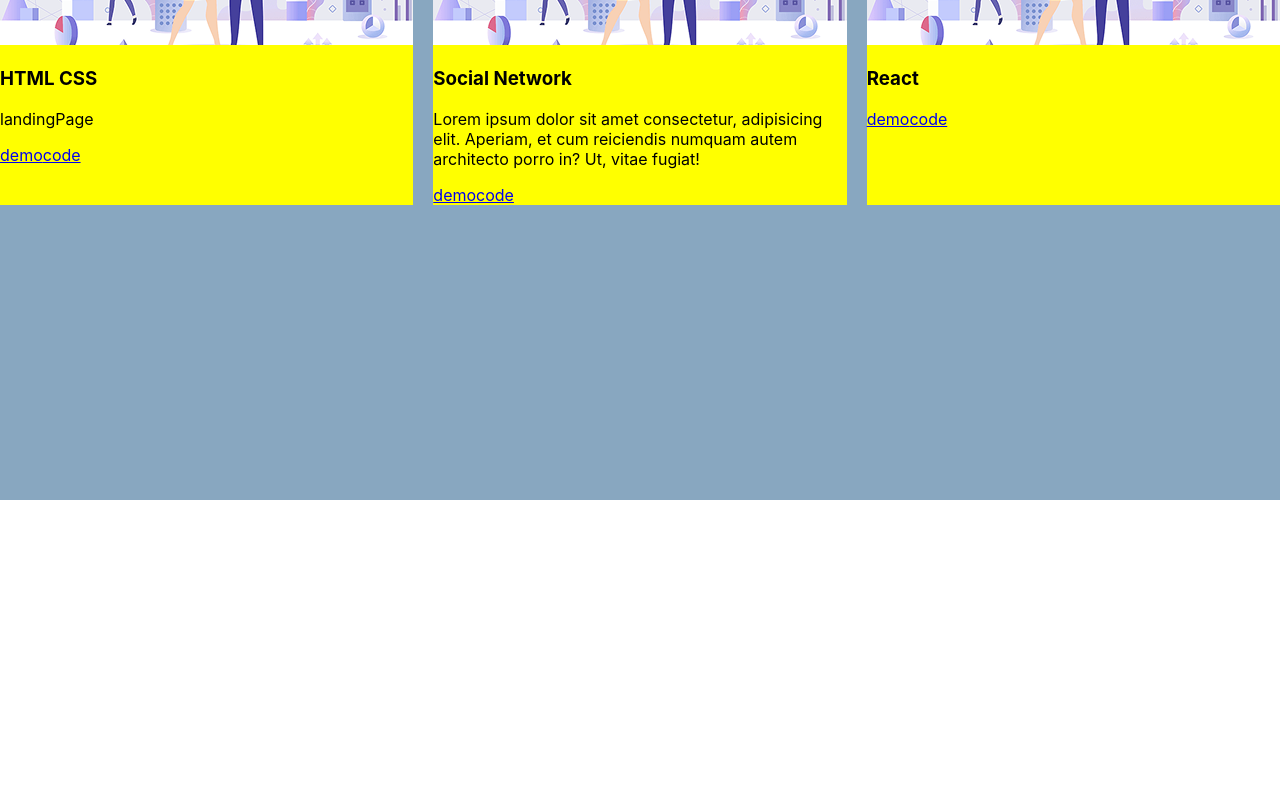
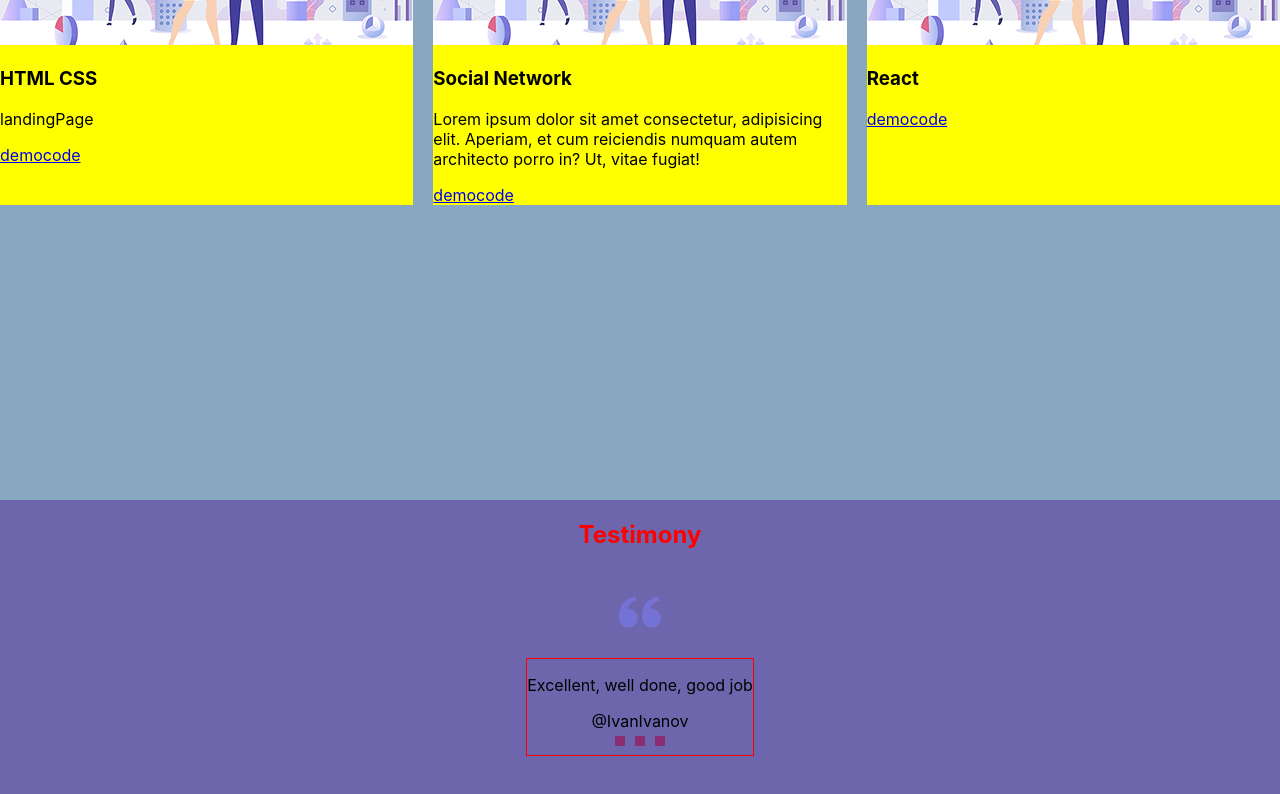
Before and after one commit to BaykovAleksandr/portfolio, a React (Vite) app: page / in a window 1280 px wide. Shown: the part 1198-1992 px from the top of the page. Before the commit the page ends 1698 px from the top, so only its background shows below. Built offline with nearby package versions, Linux system fonts and the light colour scheme.

Commit message:
add TestimonySection

```diff
--- a/src/App.tsx
+++ b/src/App.tsx
@@ -1,18 +1,20 @@
-import './App.css'
-import Header from './layout/header/Header';
-import Main from './layout/sections/main/Main';
-import Skills from './layout/sections/main/skills/Skills';
-import Works from './layout/sections/works/Works';
+import "./App.css";
+import Header from "./layout/header/Header";
+import Main from "./layout/sections/main/Main";
+import Skills from "./layout/sections/skills/Skills";
+import Testimony from './layout/sections/testimony/Testimony';
+import Works from "./layout/sections/works/Works";
 
 function App() {
-    return (
-        <div className="App">
-           <Header/>
-           <Main/>
-           <Skills/>
-           <Works/>
-        </div>
-    )
+  return (
+    <div className="App">
+      <Header />
+      <Main />
+      <Skills />
+      <Works />
+      <Testimony/>
+    </div>
+  );
 }
 
-export default App
+export default App;
--- /dev/null
+++ b/src/components/slider/Slider.tsx
@@ -0,0 +1,43 @@
+//import React from 'react'
+import styled from "styled-components";
+import { FlexWrapper } from "../FlexWrapper";
+
+export default function Slider() {
+  return (
+    <StyledSlider>
+      <FlexWrapper>
+        <Slide>
+          <Text>Excellent, well done, good job</Text>
+          <Name>@IvanIvanov</Name>
+        </Slide>
+      </FlexWrapper>
+      <Pagination>
+        <span></span>
+        <span></span>
+        <span></span>
+      </Pagination>
+    </StyledSlider>
+  );
+}
+
+const StyledSlider = styled.div`
+  border: 1px solid red;
+  max-width: 500px;
+`;
+
+const Slide = styled.div`
+  text-align: center;
+`;
+
+const Text = styled.p``;
+
+const Name = styled.span``;
+
+const Pagination = styled.span`
+	span {
+		display: inline-block;
+		width: 10px;
+		height: 10px;
+		margin: 5px;
+		background-color: #8a2d73;
+	}`;
--- /dev/null
+++ b/src/layout/sections/testimony/Testimony.tsx
@@ -0,0 +1,24 @@
+//import React from 'react'
+
+import styled from 'styled-components'
+import { SectionTitle } from '../../../components/SectionTitle'
+import Icon from '../../../components/icon/Icon'
+import Slider from '../../../components/slider/Slider'
+import { FlexWrapper } from '../../../components/FlexWrapper'
+
+export default function Testimony() {
+  return (
+    <StyledTestimony>
+      <FlexWrapper direction='column' align='center'>
+        <SectionTitle>Testimony</SectionTitle>
+        <Icon iconId="quotes" />
+        <Slider />
+      </FlexWrapper>
+    </StyledTestimony>
+  );
+}
+
+const StyledTestimony = styled.section`
+min-height: 615px;
+background-color: #6e66ad;
+`
```
Also changed, not shown: src/layout/sections/skills/Skills.tsx (renamed from src/layout/sections/main/skills/Skills.tsx, +3 -5 lines), src/layout/sections/skills/skill/Skill.tsx (renamed from src/layout/sections/main/skills/skill/Skill.tsx, +8 -11 lines).
